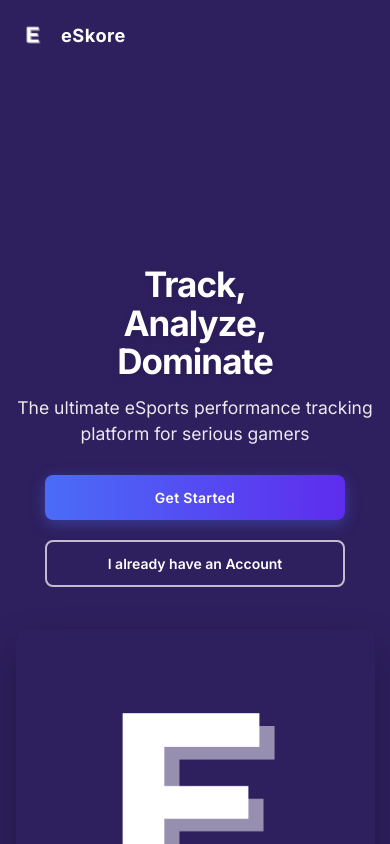
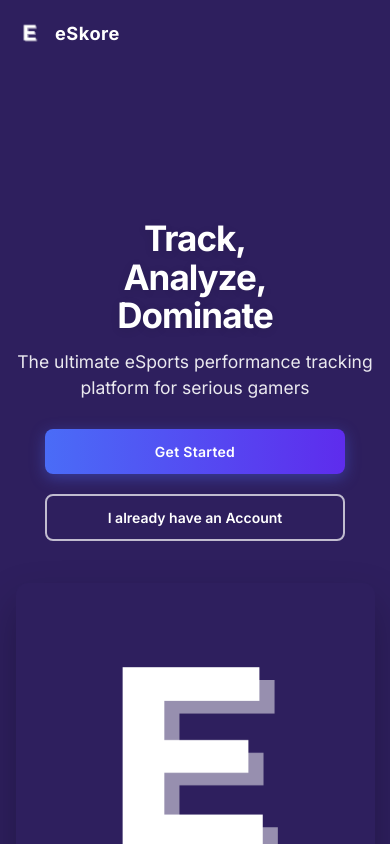
Before and after one commit to Uniquelimbu/eskore, a React (Create React App) app in the folder frontend/: page / in a window 390 px wide. Built offline with nearby package versions, Linux system fonts and the light colour scheme; no server answers.

Commit message:
refactor: Simplify layout and remove unnecessary animations in HomePage components

```diff
--- a/frontend/public/index.html
+++ b/frontend/public/index.html
@@ -32,9 +32,10 @@
       }
 
       #root {
-        height: 100vh;
-        width: 100vw;
+        min-height: 100vh;
+        width: 100%;
         overflow-x: hidden;
+        position: relative;
       }
 
       .initial-loader {
@@ -50,7 +51,7 @@
         align-items: center;
         z-index: 9999;
         opacity: 1;
-        transition: opacity 0.5s ease-out;
+        transition: opacity 0.3s ease-out;
       }
 
       .initial-loader.hide {
--- a/frontend/src/App.css
+++ b/frontend/src/App.css
@@ -3,10 +3,11 @@
   min-height: 100vh;
   display: flex;
   flex-direction: column;
-  overflow-x: hidden; /* Prevent horizontal scrolling */
-  position: relative; /* Create a stacking context */
-  visibility: visible; /* Ensure immediate visibility */
-  contain: layout style; /* Improve rendering performance */
+  overflow-x: hidden;
+  position: relative;
+  visibility: visible;
+  contain: layout style;
+  padding-top: 0; /* Ensure no padding here */
 }
 
 /* Smooth fade-in effect when app is ready */
--- a/frontend/src/index.css
+++ b/frontend/src/index.css
@@ -13,6 +13,7 @@ html, body {
   height: 100%;
   width: 100%;
   overflow-x: hidden; /* Prevent horizontal scrolling */
+  position: relative; /* Create stacking context */
 }
 
 body {
@@ -23,6 +24,7 @@ body {
   color: #2d3748;
   transition: background-color 0.3s ease, color 0.3s ease;
   position: relative; /* For proper overflow containment */
+  overflow-y: auto !important; /* Ensure vertical scrolling works */
 }
 
 /* Light/dark mode support via data attribute */
@@ -181,7 +183,8 @@ html {
 
 /* Prevent horizontal overflow for all content */
 #root {
-  width: 100%;
+  min-height: 100%;
+  display: flex;
+  flex-direction: column;
   overflow-x: hidden;
-  position: relative;
 }
--- a/frontend/src/pages/public/HomePage/HomePage.css
+++ b/frontend/src/pages/public/HomePage/HomePage.css
@@ -1,3 +1,8 @@
+/* Import header height variable if needed, or redefine */
+:root {
+  --header-height: 76px; /* Ensure this matches Header.css */
+}
+
 .home-page {
   display: flex;
   flex-direction: column;
@@ -10,6 +15,18 @@
   width: 100%;
   position: relative;
   will-change: auto; /* Let browser decide what properties need GPU acceleration */
+  /* Remove any margin/padding that could push content down */
+  margin: 0;
+  padding: 0;
+  /* Add padding top to push content below the fixed header */
+  padding-top: var(--header-height);
+}
+
+.home-content {
+  flex: 1;
+  display: flex;
+  flex-direction: column;
+  width: 100%;
 }
 
 /* Use content-visibility to improve rendering performance for sections not in view */
@@ -98,29 +115,23 @@
   transform: translateY(-2px);
 }
 
-/* Animation classes with improved timing functions and containment */
-.reveal {
-  position: relative;
-  opacity: 0;
-  transform: translateY(30px);
-  transition: opacity 1s cubic-bezier(0.165, 0.84, 0.44, 1),
-              transform 1s cubic-bezier(0.165, 0.84, 0.44, 1);
-  /* Optimize animation performance */
-  will-change: opacity, transform;
-  /* Contain layout changes to this element */
-  contain: layout paint style;
+/* Remove reveal animation styles */
+.reveal,
+.reveal.active {
+  opacity: 1;
+  transform: none;
+  transition: none;
+  will-change: auto;
+  contain: none;
 }
 
-.reveal.active {
-  opacity: 1;
-  transform: translateY(0);
+/* Remove staggered animation delays */
+.stagger-children .reveal:nth-child(1),
+.stagger-children .reveal:nth-child(2),
+.stagger-children .reveal:nth-child(3),
+.stagger-children .reveal:nth-child(4) {
+  transition-delay: 0s;
 }
-
-/* Stagger child elements with improved timing */
-.stagger-children .reveal:nth-child(1) { transition-delay: 0.1s; }
-.stagger-children .reveal:nth-child(2) { transition-delay: 0.25s; }
-.stagger-children .reveal:nth-child(3) { transition-delay: 0.4s; }
-.stagger-children .reveal:nth-child(4) { transition-delay: 0.55s; }
 
 /* Responsive styles */
 @media (max-width: 768px) {
@@ -144,3 +155,13 @@
     max-width: 300px;
   }
 }
+
+@media (max-width: 576px) {
+  :root {
+    --header-height: 66px; /* Match mobile header height */
+  }
+  .home-page {
+     padding-top: var(--header-height); /* Adjust padding for mobile */
+  }
+  /* ... other mobile styles ... */
+}
--- a/frontend/src/pages/public/HomePage/HomePage.js
+++ b/frontend/src/pages/public/HomePage/HomePage.js
@@ -1,4 +1,4 @@
-import React, { useEffect, useRef } from 'react';
+import React from 'react';
 import Header from './components/Header';
 import HeroSection from './components/HeroSection';
 import FeatureHighlights from './components/FeatureHighlights';
@@ -6,58 +6,16 @@ import Footer from './components/Footer';
 import './HomePage.css';
 
 const HomePage = () => {
-  // Use a ref to track if animations have been initialized
-  const animationsInitialized = useRef(false);
-
-  // Initialize scroll reveal animations once
-  useEffect(() => {
-    if (animationsInitialized.current) return;
-
-    const animateOnScroll = () => {
-      const elements = document.querySelectorAll('.reveal:not(.active)');
-
-      elements.forEach(element => {
-        const elementTop = element.getBoundingClientRect().top;
-        const elementVisible = 150;
-
-        if (elementTop < window.innerHeight - elementVisible) {
-          element.classList.add('active');
-        }
-      });
-    };
-
-    // Run once on initial load with a slight delay
-    setTimeout(animateOnScroll, 300);
-
-    // Add scroll event listener with throttling for performance
-    let ticking = false;
-    const handleScroll = () => {
-      if (!ticking) {
-        window.requestAnimationFrame(() => {
-          animateOnScroll();
-          ticking = false;
-        });
-        ticking = true;
-      }
-    };
-
-    window.addEventListener('scroll', handleScroll, { passive: true });
-    animationsInitialized.current = true;
-
-    // Cleanup
-    return () => {
-      window.removeEventListener('scroll', handleScroll);
-    };
-  }, []);
-
   return (
     <div className="home-page">
+      {/* Header is positioned absolutely via CSS */}
       <Header />
+      <main className="home-content">
         <HeroSection />
         <div id="features" className="content-section">
           <FeatureHighlights />
         </div>
-      <div className="cta-section reveal">
+        <div className="cta-section">
           <h2>Ready to elevate your eSports career?</h2>
           <p>Join thousands of athletes tracking their progress with eSkore</p>
           <div className="cta-buttons">
@@ -65,6 +23,7 @@ const HomePage = () => {
             <button className="secondary-cta-button">Contact Sales</button>
           </div>
         </div>
+      </main>
       <Footer />
     </div>
   );
--- a/frontend/src/pages/public/HomePage/components/Header.css
+++ b/frontend/src/pages/public/HomePage/components/Header.css
@@ -1,33 +1,36 @@
+:root {
+  --header-height: 76px; /* Approximate height: 20px padding + 36px logo + 20px padding */
+}
+
 .home-header {
-  position: fixed;
+  position: fixed !important; /* Force fixed position */
   top: 0;
   left: 0;
-  right: 0;
-  z-index: 100;
-  padding: 20px 0;
-  transition: background-color 0.4s cubic-bezier(0.165, 0.84, 0.44, 1),
-              box-shadow 0.4s cubic-bezier(0.165, 0.84, 0.44, 1);
-  background-color: #2E1F5E; /* Use solid primary color instead of gradient */
-  /* Add GPU acceleration to prevent paint flickers during scroll */
-  transform: translateZ(0);
-  will-change: background-color, box-shadow;
-  /* Reserve space for logo to prevent layout shifts */
-  height: 76px;
+  right: 0; /* Ensure it spans full width */
+  width: 100%;
+  height: var(--header-height);
+  z-index: 1000; /* Ensure it's above other content */
+  background-color: #2E1F5E;
+  transition: box-shadow 0.3s ease;
+  padding: 0; /* Remove padding here, apply to container */
+  display: flex; /* Use flex to center container */
+  align-items: center; /* Vertically center container */
+  box-sizing: border-box;
 }
 
 .home-header.scrolled {
-  box-shadow: 0 4px 20px rgba(0, 0, 0, 0.1);
-  backdrop-filter: blur(8px);
-  /* No padding change to maintain consistent size */
+  box-shadow: 0 4px 20px rgba(0, 0, 0, 0.15);
 }
 
 .header-container {
   max-width: 1400px;
+  width: 100%; /* Take full width within header */
   margin: 0 auto;
-  padding: 0 30px;
+  padding: 0 30px; /* Apply horizontal padding here */
   display: flex;
   justify-content: space-between;
   align-items: center;
+  box-sizing: border-box;
 }
 
 .logo-container {
@@ -37,10 +40,8 @@
 
 .logo-image {
   height: 36px;
-  width: 36px; /* Set explicit width */
+  width: auto;
   margin-right: 10px;
-  /* Prevent layout shift during loading */
-  object-fit: contain;
 }
 
 .logo-text {
@@ -124,34 +125,31 @@
 }
 
 .header-get-started {
+  display: inline-block;
   background-color: #4a6cf7;
   color: white;
   border: none;
   padding: 8px 18px;
   border-radius: 6px;
   font-weight: 600;
-  transition: all 0.3s cubic-bezier(0.165, 0.84, 0.44, 1);
   text-decoration: none;
   font-size: 0.95rem;
-  opacity: 0;
-  will-change: opacity;
-  animation: fadeIn 0.4s cubic-bezier(0.165, 0.84, 0.44, 1) forwards;
-  pointer-events: auto;
+  transition: opacity 0.3s ease, transform 0.3s ease, background-color 0.3s ease;
+  opacity: 0; /* Hidden by default */
+  transform: translateY(-10px); /* Start slightly up */
+  pointer-events: none; /* Not clickable when hidden */
 }
 
-@keyframes fadeIn {
-  from {
-    opacity: 0;
-  }
-  to {
-    opacity: 1;
-  }
+.home-header.scrolled .header-get-started {
+  opacity: 1;
+  transform: translateY(0);
+  pointer-events: auto;
 }
 
 .header-get-started:hover {
   background-color: #3a5bd9;
   text-decoration: none;
-  box-shadow: 0 4px 12px rgba(74, 108, 247, 0.25);
+  color: white;
 }
 
 /* Responsive styles */
@@ -161,7 +159,12 @@
   }
 }
 
+/* Responsive adjustments */
 @media (max-width: 576px) {
+  :root {
+     /* Adjust if header height changes on mobile */
+    --header-height: 66px;
+  }
   .header-container {
     padding: 0 15px;
   }
--- a/frontend/src/pages/public/HomePage/components/Header.js
+++ b/frontend/src/pages/public/HomePage/components/Header.js
@@ -7,22 +7,20 @@ const Header = () => {
 
   useEffect(() => {
     const handleScroll = () => {
-      // Always check scroll position from window
-      if (window.scrollY > 60) {
-        setScrolled(true);
-      } else {
-        setScrolled(false);
-      }
+      // Use a small threshold like 10px
+      setScrolled(window.scrollY > 10);
     };
-    // Attach scroll event
+
+    // Initial check in case page loads scrolled
+    handleScroll();
+
     window.addEventListener('scroll', handleScroll, { passive: true });
-    // Initial check in case user reloads while scrolled
-    handleScroll();
     return () => window.removeEventListener('scroll', handleScroll);
   }, []);
 
   return (
-    <header className={`home-header${scrolled ? ' scrolled' : ''}`}>
+    // Apply scrolled class based on state
+    <header className={`home-header ${scrolled ? 'scrolled' : ''}`}>
       <div className="header-container">
         <div className="logo-container">
           <img
@@ -32,11 +30,11 @@ const Header = () => {
           />
           <span className="logo-text">eSkore</span>
         </div>
-        {scrolled && (
-          <Link to="/role-selection" className="header-get-started">
-            Get Started
-          </Link>
-        )}
+
+        {/* The button is always rendered, CSS handles visibility */}
+        <Link to="/role-selection" className="header-get-started">
+          Get Started
+        </Link>
       </div>
     </header>
   );
--- a/frontend/src/pages/public/HomePage/components/HeroSection.css
+++ b/frontend/src/pages/public/HomePage/components/HeroSection.css
@@ -1,13 +1,17 @@
 .hero-section {
   position: relative;
-  height: 100vh;
+  /* Make height relative to viewport *minus* header height */
+  /* Or set a specific height/min-height if 100vh isn't desired */
+  min-height: calc(100vh - var(--header-height));
+  height: auto; /* Allow content to define height if needed */
   width: 100%;
   display: flex;
-  flex-direction: column;
   align-items: center;
-  justify-content: center;
   overflow: hidden;
-  padding-top: 80px;
+  /* REMOVE padding-top: 76px; */
+  padding-top: 0; /* Ensure no top padding here */
+  padding-bottom: 40px; /* Add some bottom padding if needed */
+  box-sizing: border-box;
 }
 
 .hero-background {
@@ -43,7 +47,8 @@
 .hero-content {
   flex: 1;
   padding-right: 3rem;
-  margin-top: 3rem;
+  /* Remove margin-top: 3rem; if it pushes content down too much */
+  margin-top: 0;
 }
 
 .hero-title {
@@ -176,10 +181,18 @@
 }
 
 @media (max-width: 992px) {
+  .hero-section {
+    min-height: calc(100vh - var(--header-height)); /* Adjust for mobile header height */
+  }
+  .hero-container {
+    /* Remove padding-top: 40px; if it was added for header offset */
+    padding-top: 20px; /* Add some general top padding if needed */
+  }
   .hero-container {
     flex-direction: column;
     text-align: center;
-    padding-top: 80px;
+    /* Adjust padding for mobile */
+    padding-top: 40px;
   }
 
   .hero-content {
@@ -222,6 +235,10 @@
 }
 
 @media (max-width: 480px) {
+  .hero-section {
+    /* Remove padding: 90px 0 60px; if it was for header offset */
+    padding: 40px 0 40px; /* General padding */
+  }
   .hero-title {
     font-size: 2.5rem;
   }
@@ -229,6 +246,7 @@
   .hero-section {
     height: auto;
     min-height: 100vh;
-    padding: 120px 0 80px;
+    /* Adjust padding for very small screens */
+    padding: 90px 0 60px;
   }
 }
```
Also changed, not shown: frontend/src/pages/public/HomePage/components/FeatureHighlights.js (+3 -29 lines). Lines whose indentation alone changed are shown as unchanged.
